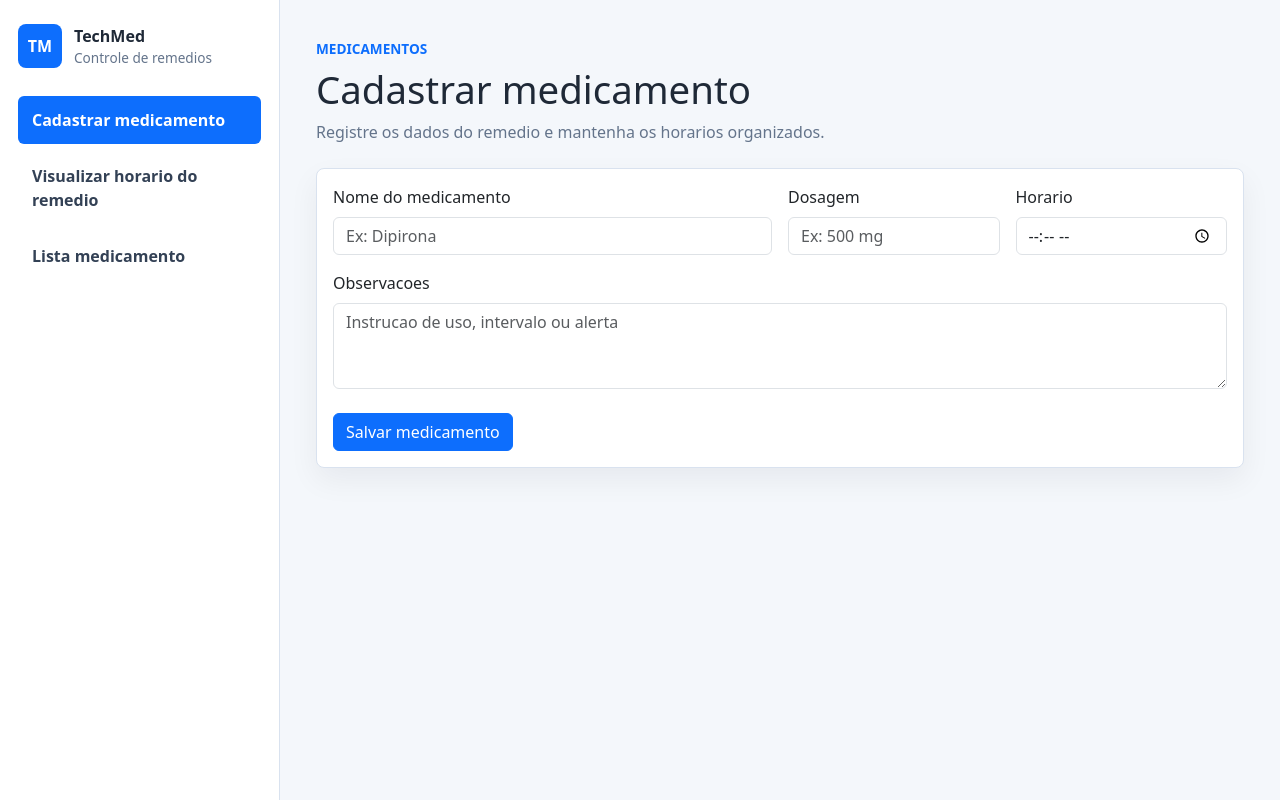
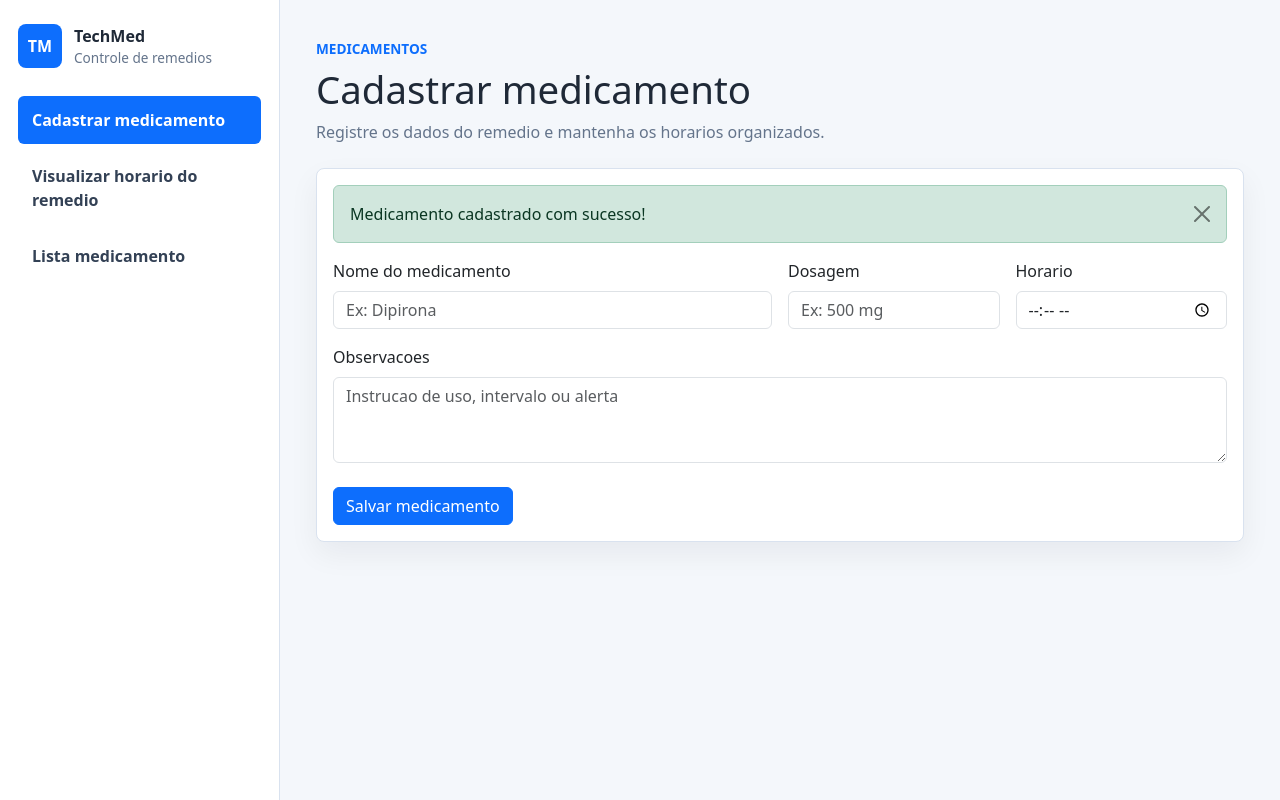
Before and after one commit to diegogrlima/TechMed, a React (Vite) app: page /medicamentos/cadastrar in a window 1280 px wide. Both pictures are taken after a click on the button "Salvar medicamento". Built offline with nearby package versions, Linux system fonts and the light colour scheme.

Commit message:
feat: exibe alerta ao salvar medicamento

```diff
--- a/src/pages/MedicineFormPage.jsx
+++ b/src/pages/MedicineFormPage.jsx
@@ -1,9 +1,18 @@
-import { Button, Card, Col, Form, Row } from "react-bootstrap";
+import { useState } from "react";
+import { Alert, Button, Card, Col, Form, Row } from "react-bootstrap";
 
 function MedicineFormPage() {
+  const [showSuccessAlert, setShowSuccessAlert] = useState(false);
+
   return (
     <Card className="content-card">
       <Card.Body>
+        {showSuccessAlert && (
+          <Alert variant="success" onClose={() => setShowSuccessAlert(false)} dismissible>
+            Medicamento cadastrado com sucesso!
+          </Alert>
+        )}
+
         <Form>
           <Row className="g-3">
             <Col md={6}>
@@ -23,7 +32,7 @@ function MedicineFormPage() {
               <Form.Control as="textarea" rows={3} placeholder="Instrucao de uso, intervalo ou alerta" />
             </Col>
           </Row>
-          <Button className="mt-4" type="button" variant="primary">
+          <Button className="mt-4" type="button" variant="primary" onClick={() => setShowSuccessAlert(true)}>
             Salvar medicamento
           </Button>
         </Form>
```
Also changed, not shown: 1 other file (tests, documents, lock files or other folders).
